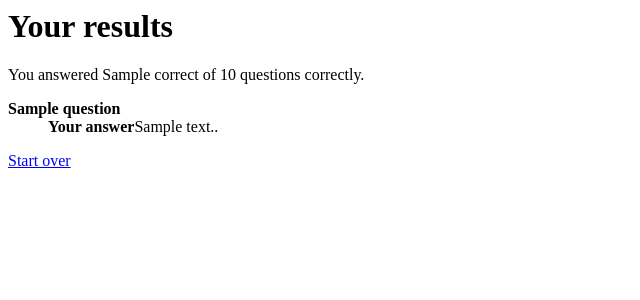
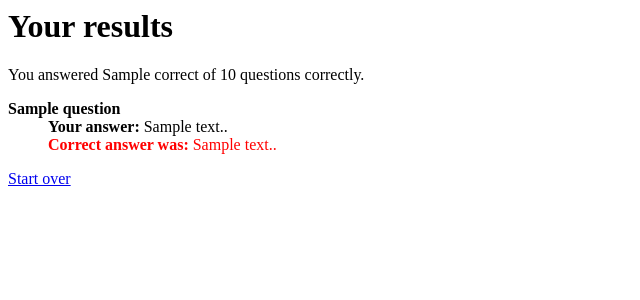
Before and after one commit to tomviner/quizical, a Flask app: template templates/results.html in a window 1280 px wide. Shown: the top 300 px of the page, without its empty margins (0-640 px from the left). Run offline with Flask 2, Linux system fonts and the light colour scheme; the template is opened without the code that fills it: most values are stand-ins (such as "Sample title", 1, 10 or a date in 2020).

Commit message:
Some styling

```diff
--- a/templates/results.html
+++ b/templates/results.html
@@ -1,6 +1,11 @@
 <html>
 <head>
     <title>Thank you!</title>
+    <style>
+        .error {color: red;}
+        .correct {color: #080}
+        .correct::after {content: "✓";}
+    </style>
 </head>
 <body>
     <h1>Your results</h1>
@@ -14,8 +19,8 @@
     <dl>
         {% for q in questions %}
             <dt><strong>{{ q.title }}</strong></dt>
-            <dd><strong>Your answer</strong>{{ q.user_answer }}.</dd>
-            {% if q.is_correct %}<dd class="error"><strong>Correct answer was</strong>{{ q.correct_answer }}.</dd>{% endif %}
+            <dd class="{% if q.is_correct %}correct{% endif%}"><strong>Your answer: </strong>{{ q.user_answer }}.</dd>
+            {% if not q.is_correct %}<dd class="error"><strong>Correct answer was: </strong>{{ q.correct_answer }}.</dd>{% endif %}
         {% endfor %}
     </dl>
     <a href="#">Start over</a>
```
